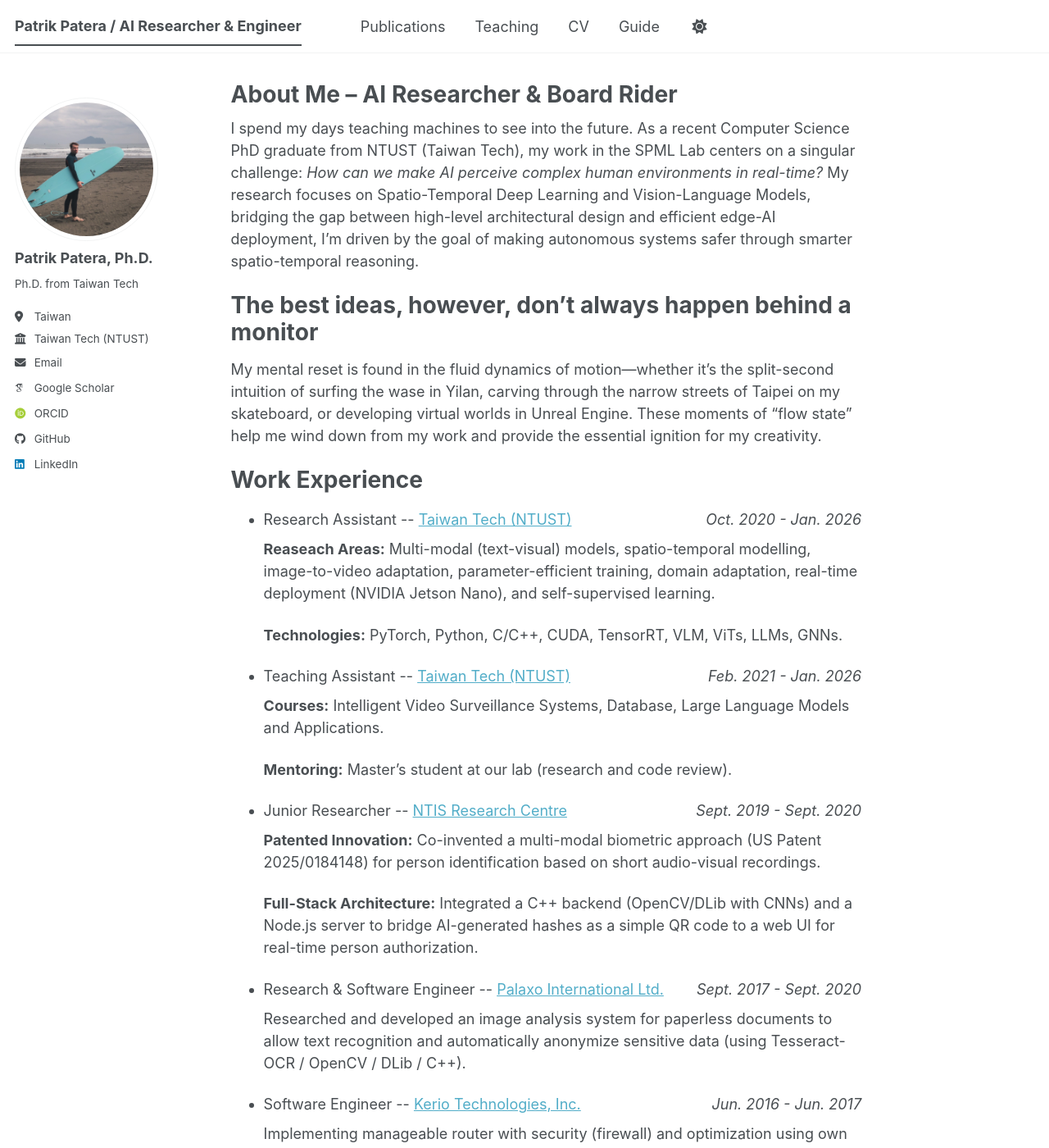
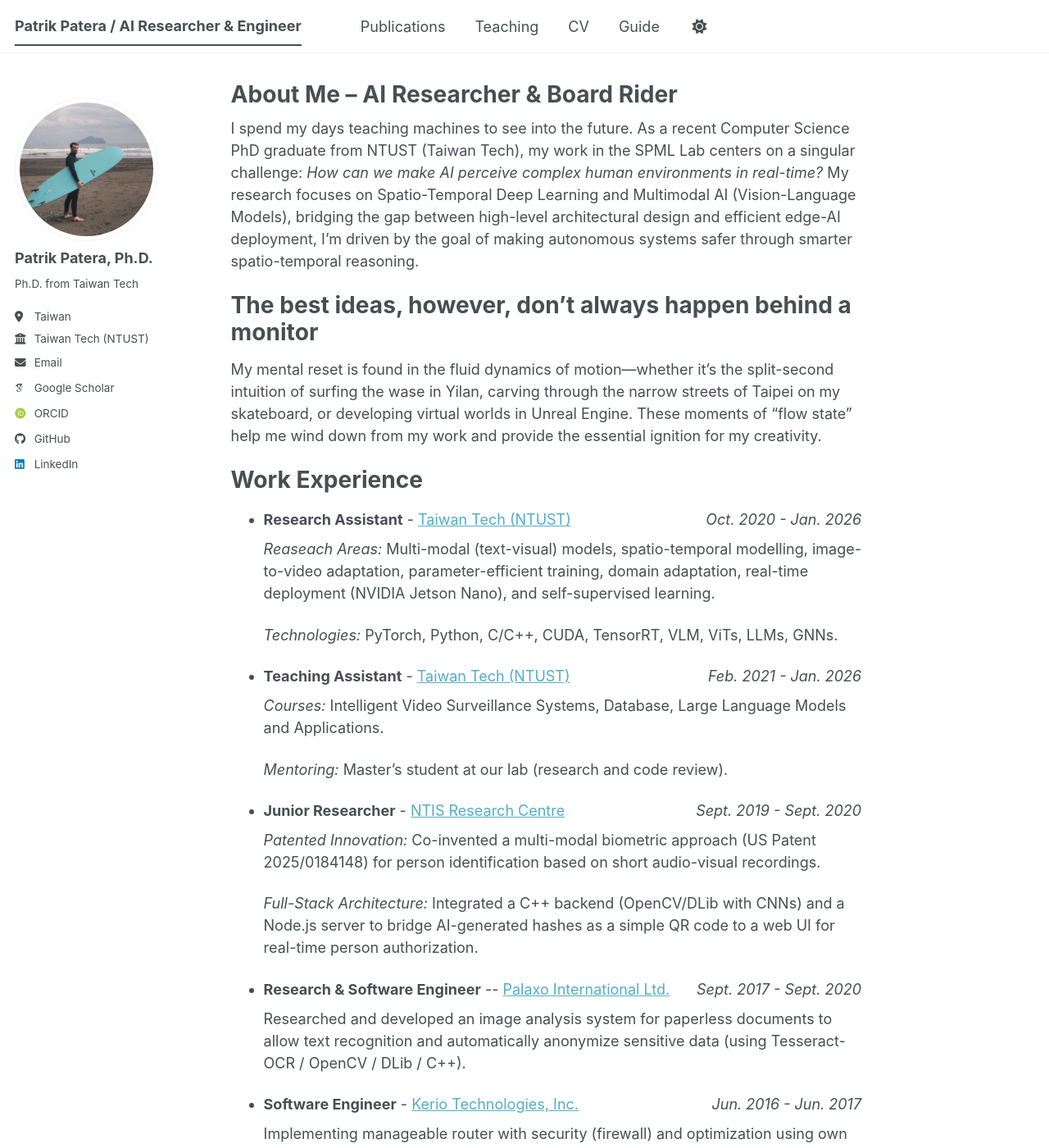
Before and after one commit to patpatera/patpatera.github.io, a Jekyll site: the page built from _pages/about.md, in a window 1280 px wide and 1400 px high. Shown: the whole window at 82% size. Built offline with Jekyll 4.4.1, drawn with Linux system fonts in a browser that asks for light colours; some web fonts are replaced; a script bundle is joined from its source files by our own code; library files that are not in the unit come from our copies; some of the changed text lies outside the part shown.

Commit message:
Update about.md

```diff
--- a/_pages/about.md
+++ b/_pages/about.md
@@ -7,7 +7,7 @@
   - /about.html
 ---
 
-I spend my days teaching machines to see into the future. As a recent Computer Science PhD graduate from NTUST (Taiwan Tech), my work in the SPML Lab centers on a singular challenge: *How can we make AI perceive complex human environments in real-time?* My research focuses on Spatio-Temporal Deep Learning and Vision-Language Models, bridging the gap between high-level architectural design and efficient edge-AI deployment, I’m driven by the goal of making autonomous systems safer through smarter spatio-temporal reasoning.
+I spend my days teaching machines to see into the future. As a recent Computer Science PhD graduate from NTUST (Taiwan Tech), my work in the SPML Lab centers on a singular challenge: *How can we make AI perceive complex human environments in real-time?* My research focuses on Spatio-Temporal Deep Learning and Multimodal AI (Vision-Language Models), bridging the gap between high-level architectural design and efficient edge-AI deployment, I’m driven by the goal of making autonomous systems safer through smarter spatio-temporal reasoning.
 
 
 The best ideas, however, don't always happen behind a monitor
@@ -16,32 +16,32 @@
 
 Work Experience
 ======
-* <p style="display: flex; flex-direction: row; justify-content: space-between; margin: 0 0 0.5em;"><span style="flex: 0 0 auto">Research Assistant -- <a href="https://www.ece.ntust.edu.tw/">Taiwan Tech (NTUST)</a></span> <span style="flex: 0 0 auto"><i>Oct. 2020 - Jan. 2026</i></span></p>
-  <p><b>Reaseach Areas:</b>  Multi-modal (text-visual) models, spatio-temporal modelling, image-to-video adaptation, parameter-efficient training, domain adaptation, real-time deployment (NVIDIA Jetson Nano), and self-supervised learning.</p>
-  <p><b>Technologies:</b> PyTorch, Python, C/C++, CUDA, TensorRT, VLM, ViTs, LLMs, GNNs.</p>
-* <p style="display: flex; flex-direction: row; justify-content: space-between; margin: 0 0 0.5em;"><span style="flex: 0 0 auto">Teaching Assistant -- <a href="https://www.ece.ntust.edu.tw/">Taiwan Tech (NTUST)</a></span> <span style="flex: 0 0 auto"><i>Feb. 2021 - Jan. 2026</i></span></p>
-  <p><b>Courses:</b> Intelligent Video Surveillance Systems, Database, Large Language Models and Applications.</p>
-  <p><b>Mentoring:</b> Master’s student at our lab (research and code review).</p>
-* <p style="display: flex; flex-direction: row; justify-content: space-between; margin: 0 0 0.5em;"><span style="flex: 0 0 auto">Junior Researcher -- <a href="https://www.ntis.zcu.cz/en/index.html">NTIS Research Centre</a></span> <span style="flex: 0 0 auto"><i>Sept. 2019 - Sept. 2020</i></span></p>
-  <p><b>Patented Innovation:</b> Co-invented a multi-modal biometric approach (US Patent 2025/0184148) for person identification based on short audio-visual recordings.</p>
-  <p><b>Full-Stack Architecture:</b> Integrated a C++ backend (OpenCV/DLib with CNNs) and a Node.js server to bridge AI-generated hashes as a simple QR code to a web UI for real-time person authorization.</p>
-* <p style="display: flex; flex-direction: row; justify-content: space-between; margin: 0 0 0.5em;"><span style="flex: 0 0 auto">Research & Software Engineer -- <a href="https://www.palaxo.com/">Palaxo International Ltd.</a></span> <span style="flex: 0 0 auto"><i>Sept. 2017 - Sept. 2020</i></span></p>
+* <p style="display: flex; flex-direction: row; justify-content: space-between; margin: 0 0 0.5em;"><span style="flex: 0 0 auto"><b>Research Assistant</b> - <a href="https://www.ece.ntust.edu.tw/">Taiwan Tech (NTUST)</a></span> <span style="flex: 0 0 auto"><i>Oct. 2020 - Jan. 2026</i></span></p>
+  <p><i>Reaseach Areas:</i>  Multi-modal (text-visual) models, spatio-temporal modelling, image-to-video adaptation, parameter-efficient training, domain adaptation, real-time deployment (NVIDIA Jetson Nano), and self-supervised learning.</p>
+  <p><i>Technologies:</i> PyTorch, Python, C/C++, CUDA, TensorRT, VLM, ViTs, LLMs, GNNs.</p>
+* <p style="display: flex; flex-direction: row; justify-content: space-between; margin: 0 0 0.5em;"><span style="flex: 0 0 auto"><b>Teaching Assistant</b> - <a href="https://www.ece.ntust.edu.tw/">Taiwan Tech (NTUST)</a></span> <span style="flex: 0 0 auto"><i>Feb. 2021 - Jan. 2026</i></span></p>
+  <p><i>Courses:</i> Intelligent Video Surveillance Systems, Database, Large Language Models and Applications.</p>
+  <p><i>Mentoring:</i> Master’s student at our lab (research and code review).</p>
+* <p style="display: flex; flex-direction: row; justify-content: space-between; margin: 0 0 0.5em;"><span style="flex: 0 0 auto"><b>Junior Researcher</b> - <a href="https://www.ntis.zcu.cz/en/index.html">NTIS Research Centre</a></span> <span style="flex: 0 0 auto"><i>Sept. 2019 - Sept. 2020</i></span></p>
+  <p><i>Patented Innovation:</i> Co-invented a multi-modal biometric approach (US Patent 2025/0184148) for person identification based on short audio-visual recordings.</p>
+  <p><i>Full-Stack Architecture:</i> Integrated a C++ backend (OpenCV/DLib with CNNs) and a Node.js server to bridge AI-generated hashes as a simple QR code to a web UI for real-time person authorization.</p>
+* <p style="display: flex; flex-direction: row; justify-content: space-between; margin: 0 0 0.5em;"><span style="flex: 0 0 auto"><b>Research & Software Engineer</b> -- <a href="https://www.palaxo.com/">Palaxo International Ltd.</a></span> <span style="flex: 0 0 auto"><i>Sept. 2017 - Sept. 2020</i></span></p>
   <p>Researched and developed an image analysis system for paperless documents to allow text recognition and automatically anonymize sensitive data (using Tesseract-OCR / OpenCV / DLib / C++).</p>
-* <p style="display: flex; flex-direction: row; justify-content: space-between; margin: 0 0 0.5em;"><span style="flex: 0 0 auto">Software Engineer -- <a href="https://en.wikipedia.org/wiki/Kerio_Technologies">Kerio Technologies, Inc.</a></span> <span style="flex: 0 0 auto"><i>Jun. 2016 - Jun. 2017</i></span></p>
+* <p style="display: flex; flex-direction: row; justify-content: space-between; margin: 0 0 0.5em;"><span style="flex: 0 0 auto"><b>Software Engineer</b> - <a href="https://en.wikipedia.org/wiki/Kerio_Technologies">Kerio Technologies, Inc.</a></span> <span style="flex: 0 0 auto"><i>Jun. 2016 - Jun. 2017</i></span></p>
   <p>Implementing manageable router with security (firewall) and optimization using own kernel in C/C++.</p>
 
 
 Education
 ======
-* <p style="display: flex; flex-direction: row; justify-content: space-between; margin: 0 0 0.5em;"><span style="flex: 0 0 auto">Ph.D. in Computer Vision & Deep Learning -- <a href="https://www.ece.ntust.edu.tw/">Taiwan Tech (NTUST), ECE Department </a></span> <span style="flex: 0 0 auto"><i>Oct. 2020 - Feb. 2026</i></span></p>
-    <p><b>Reaseach Topic:</b> Efficient Spatio-Temporal Deep Learning for Real-Time Video-Based Accident Anticipation and Understanding on Edge Devices</p>
-    <p><b>Advisors:</b> <a href="https://www.et.ntust.edu.tw/et/faculty.php?user=ytchen">prof. Yie-Tarng Chen</a> and <a href="https://www.et.ntust.edu.tw/et/faculty.php?user=whf">Wen-Hsien Fang</a> </p>
-* <p style="display: flex; flex-direction: row; justify-content: space-between; margin: 0 0 0.5em;"><span style="flex: 0 0 auto">M.Sc. in Software Engineering -- <a href="https://www.kiv.zcu.cz/en/">University of West Bohemia (UWB), CSE Department</a></span> <span style="flex: 0 0 auto"><i>Sept. 2017 - Jun. 2020</i></span></p>
-  <p><b>Thesis:</b> Information Extraction from Heterogeneous Image-based Documents using Templates</p>
-  <p><b>Advisor:</b> <a href="https://www.zcu.cz/en/Employees/person.html?personId=18388">asst. prof. Kamil Ekštein, M.Sc., Ph.D.</a></p>
-* <p style="display: flex; flex-direction: row; justify-content: space-between; margin: 0 0 0.5em;"><span style="flex: 0 0 auto">Master’s Exchange Programme -- <a href="https://www.csie.ntust.edu.tw/">Taiwan Tech (NTUST), CSIE Department </a></span> <span style="flex: 0 0 auto"><i>Sept. 2018 - Feb. 2019</i></span></p>
-  <p><b>Courses:</b> Intelligent Video Surveillance Systems, Intelligent Control System, Basic Oral Chinese</p>
-* <p style="display: flex; flex-direction: row; justify-content: space-between; margin: 0 0 0.5em;"><span style="flex: 0 0 auto">B.Sc. in Software Engineering -- <a href="https://www.kiv.zcu.cz/en/">University of West Bohemia (UWB), CSE Department</a></span> <span style="flex: 0 0 auto"><i>Sept. 2014 - Jun. 2017</i></span></p>
+* <p style="display: flex; flex-direction: row; justify-content: space-between; margin: 0 0 0.5em;"><span style="flex: 0 0 auto"><b>Ph.D. in Computer Vision & Deep Learning</b> - <a href="https://www.ece.ntust.edu.tw/">Taiwan Tech (NTUST), ECE Department </a></span> <span style="flex: 0 0 auto"><i>Oct. 2020 - Feb. 2026</i></span></p>
+    <p><i>Reaseach Topic:</i> Efficient Spatio-Temporal Deep Learning for Real-Time Video-Based Accident Anticipation and Understanding on Edge Devices</p>
+    <p><i>Advisors:</i> <a href="https://www.et.ntust.edu.tw/et/faculty.php?user=ytchen">prof. Yie-Tarng Chen</a> and <a href="https://www.et.ntust.edu.tw/et/faculty.php?user=whf">Wen-Hsien Fang</a> </p>
+* <p style="display: flex; flex-direction: row; justify-content: space-between; margin: 0 0 0.5em;"><span style="flex: 0 0 auto"><b>M.Sc. in Software Engineering</b> - <a href="https://www.kiv.zcu.cz/en/">University of West Bohemia (UWB), CSE Department</a></span> <span style="flex: 0 0 auto"><i>Sept. 2017 - Jun. 2020</i></span></p>
+  <p><i>Thesis:</i> Information Extraction from Heterogeneous Image-based Documents using Templates</p>
+  <p><i>Advisor:</i> <a href="https://www.zcu.cz/en/Employees/person.html?personId=18388">asst. prof. Kamil Ekštein, M.Sc., Ph.D.</a></p>
+* <p style="display: flex; flex-direction: row; justify-content: space-between; margin: 0 0 0.5em;"><span style="flex: 0 0 auto"><b>Master’s Exchange Programme</b> - <a href="https://www.csie.ntust.edu.tw/">Taiwan Tech (NTUST), CSIE Department </a></span> <span style="flex: 0 0 auto"><i>Sept. 2018 - Feb. 2019</i></span></p>
+  <p><i>Courses:</i> Intelligent Video Surveillance Systems, Intelligent Control System, Basic Oral Chinese</p>
+* <p style="display: flex; flex-direction: row; justify-content: space-between; margin: 0 0 0.5em;"><span style="flex: 0 0 auto"><b>B.Sc. in Software Engineering</b> - <a href="https://www.kiv.zcu.cz/en/">University of West Bohemia (UWB), CSE Department</a></span> <span style="flex: 0 0 auto"><i>Sept. 2014 - Jun. 2017</i></span></p>
 
 Honors & Awards
 ======
```
